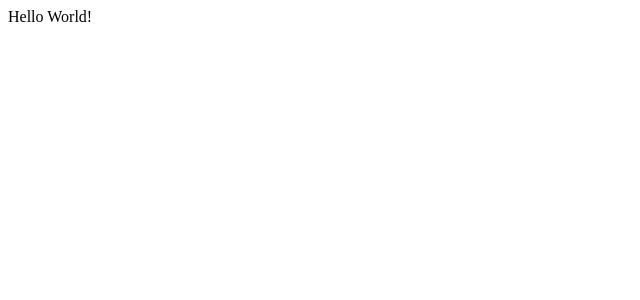
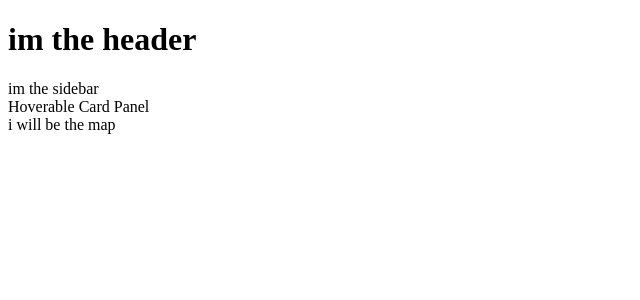
Before and after one commit to HeroProtagonist/Locator, a React app: page / in a window 1280 px wide. Shown: the top 300 px of the page, without its empty margins (0-640 px from the left). Built offline with nearby package versions, Linux system fonts and the light colour scheme.

Commit message:
Add component files needed for webpage

```diff
--- a/src/components/App.jsx
+++ b/src/components/App.jsx
@@ -1,4 +1,7 @@
 import React from 'react';
+import Header from './Header.jsx';
+import Sidebar from './Sidebar.jsx';
+import MapView from './MapView.jsx';
 
 class App extends React.Component {
   constructor() {
@@ -8,11 +11,20 @@ class App extends React.Component {
   render() {
     return (
       <div>
-        Hello World!
+        <Header />
+        <div className="row">
+          <Sidebar />
+          <MapView />
+        </div>
       </div>
     );
   }
 
 }
 
+// App.propTypes = {
+//   children: React.PropTypes.object,
+//   isAuth: React.PropTypes.bool,
+// };
+
 export default App;
--- /dev/null
+++ b/src/components/Header.jsx
@@ -0,0 +1,17 @@
+import React from 'react';
+
+const Header = (props) => {
+
+  return (
+    <div id="header">
+      <h1> im the header </h1>
+    </div>
+  );
+};
+
+// Header.propTypes = {
+//   children: React.PropTypes.object,
+//   isAuth: React.PropTypes.bool,
+// };
+
+export default Header;
--- /dev/null
+++ b/src/components/MapView.jsx
@@ -0,0 +1,17 @@
+import React from 'react';
+
+const MapView = (props) => {
+
+  return (
+    <div className="col s8">
+      i will be the map
+    </div>
+  );
+};
+
+// MapView.propTypes = {
+//   children: React.PropTypes.object,
+//   isAuth: React.PropTypes.bool,
+// };
+
+export default MapView;
--- /dev/null
+++ b/src/components/Sidebar.jsx
@@ -0,0 +1,18 @@
+import React from 'react';
+
+const Sidebar = (props) => {
+
+  return (
+    <div className="col s4">
+      im the sidebar
+      <div className="card-panel hoverable"> Hoverable Card Panel</div>
+    </div>
+  );
+};
+
+// Sidebar.propTypes = {
+//   children: React.PropTypes.object,
+//   isAuth: React.PropTypes.bool,
+// };
+
+export default Sidebar;
```
Also changed, not shown: src/components/SearchBox.jsx (added), src/components/SideBar/SideBarItem.jsx (added).
